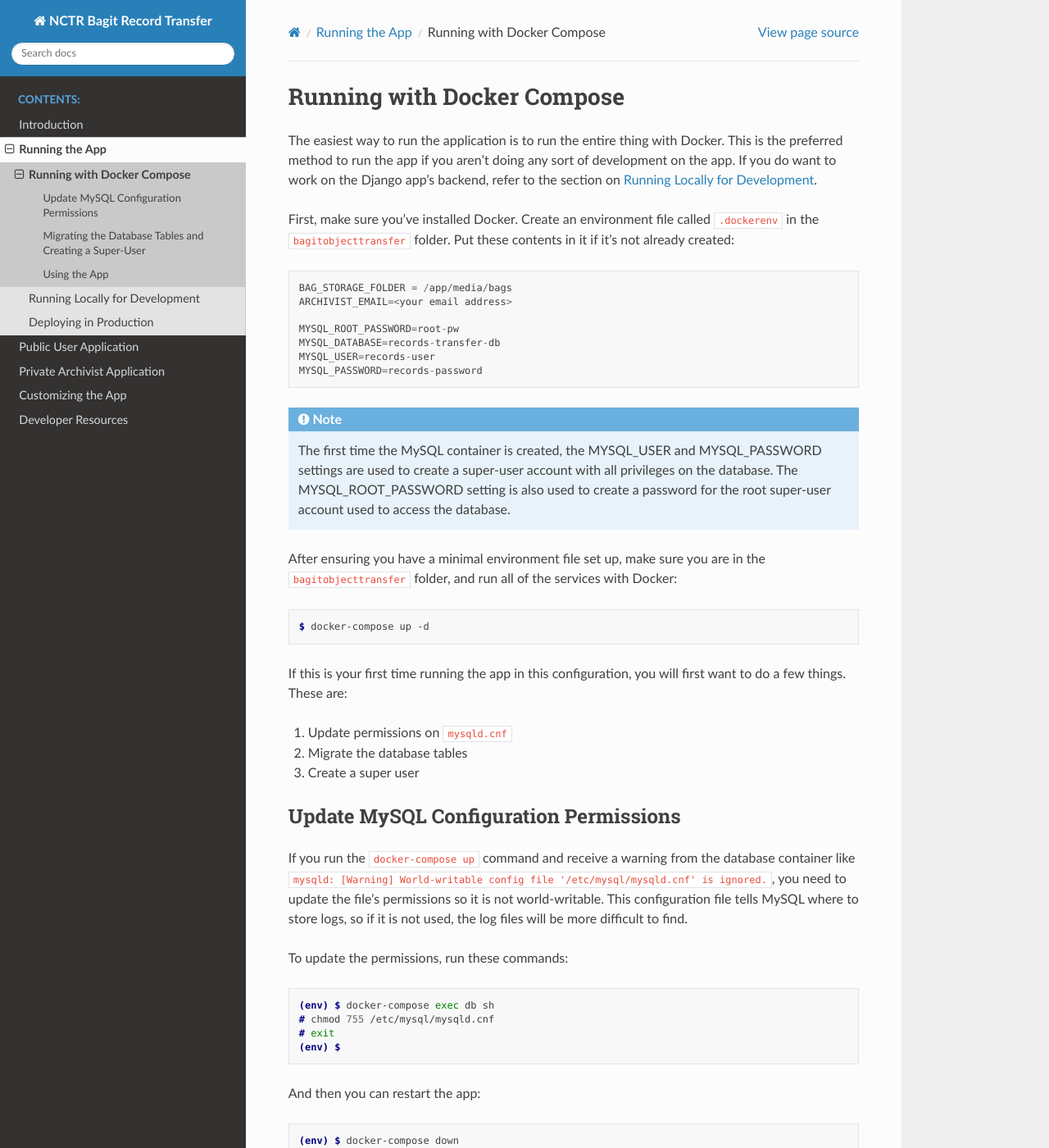
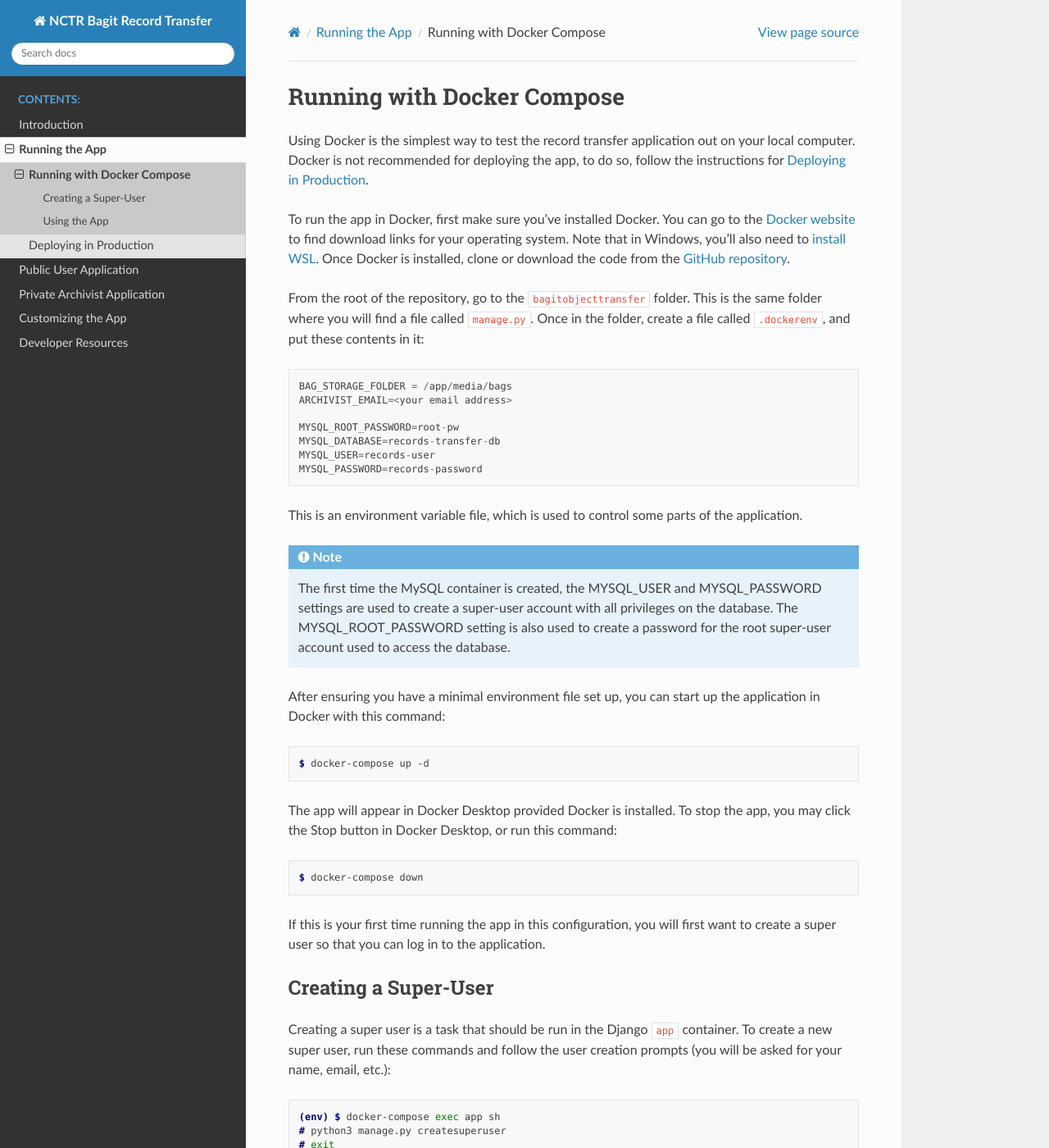
Before and after one commit to NationalCentreTruthReconciliation/Secure-Record-Transfer, a Sphinx documentation site: the page built from docs/running/docker.rst, in a window 1280 px wide and 1400 px high. Shown: the whole window at 82% size. Built offline with Sphinx 7.4.7 and the Read the Docs theme 2.0.0, drawn with Linux system fonts in a browser that asks for light colours; some of the changed text lies outside the part shown.

Commit message:
Remove "running locally" method
This method of running the app is fraught with issues, and I can never
get it to work properly. The running with docker section is sufficient.

```diff
--- a/docs/running/docker.rst
+++ b/docs/running/docker.rst
@@ -1,12 +1,20 @@
 Running with Docker Compose
 ===========================
 
-The easiest way to run the application is to run the entire thing with Docker. This is the preferred
-method to run the app if you aren't doing any sort of development on the app. If you do want to work
-on the Django app's backend, refer to the section on :ref:`Running Locally for Development`.
+Using Docker is the simplest way to test the record transfer application out on your local computer.
+Docker is not recommended for deploying the app, to do so, follow the instructions for
+:ref:`Deploying in Production`.
 
-First, make sure you've installed Docker. Create an environment file called :code:`.dockerenv` in
-the :code:`bagitobjecttransfer` folder. Put these contents in it if it's not already created:
+To run the app in Docker, first make sure you've installed Docker. You can go to the
+`Docker website <https://docs.docker.com/get-docker/>`_ to find download links for your operating
+system. Note that in Windows, you'll also need to
+`install WSL <https://docs.microsoft.com/en-us/windows/wsl/install-win10>`_. Once Docker is
+installed, clone or download the code from the
+`GitHub repository <https://github.com/danloveg/NCTR-Bagit-Record-Transfer>`_.
+
+From the root of the repository, go to the :code:`bagitobjecttransfer` folder. This is the same
+folder where you will find a file called :code:`manage.py`. Once in the folder, create a
+file called :code:`.dockerenv`, and put these contents in it:
 
 ::
 
@@ -19,6 +27,8 @@ the :code:`bagitobjecttransfer` folder. Put these contents in it if it's not alr
     MYSQL_PASSWORD=records-password
 
 
+This is an environment variable file, which is used to control some parts of the application.
+
 .. note::
 
     The first time the MySQL container is created, the MYSQL_USER and MYSQL_PASSWORD settings are
@@ -27,58 +37,35 @@ the :code:`bagitobjecttransfer` folder. Put these contents in it if it's not alr
     database.
 
 
-After ensuring you have a minimal environment file set up, make sure you are in the
-:code:`bagitobjecttransfer` folder, and run all of the services with Docker:
+After ensuring you have a minimal environment file set up, you can start up the application in
+Docker with this command:
 
 .. code-block:: console
 
     $ docker-compose up -d
 
 
-If this is your first time running the app in this configuration, you will first want to do a few
-things. These are:
-
-1. Update permissions on :code:`mysqld.cnf`
-2. Migrate the database tables
-3. Create a super user
-
-
-Update MySQL Configuration Permissions
-######################################
-
-If you run the :code:`docker-compose up` command and receive a warning from the database container
-like :code:`mysqld: [Warning] World-writable config file '/etc/mysql/mysqld.cnf' is ignored.`, you
-need to update the file's permissions so it is not world-writable. This configuration file tells
-MySQL where to store logs, so if it is not used, the log files will be more difficult to find.
-
-To update the permissions, run these commands:
+The app will appear in Docker Desktop provided Docker is installed. To stop the app, you may click
+the Stop button in Docker Desktop, or run this command:
 
 .. code-block:: console
 
-    (env) $ docker-compose exec db sh
-    # chmod 755 /etc/mysql/mysqld.cnf
-    # exit
-    (env) $
+    $ docker-compose down
 
 
-And then you can restart the app:
+If this is your first time running the app in this configuration, you will first want to create a
+super user so that you can log in to the application.
 
-.. code-block:: console
+Creating a Super-User
+#####################
 
-    (env) $ docker-compose down
-    (env) $ docker-compose up -d
-
-
-Migrating the Database Tables and Creating a Super-User
-#######################################################
-
-Migrating the database tables and creating a super user are both tasks that are run in the Django
-:code:`app` container, and so can be run one after another. To complete these tasks, run:
+Creating a super user is a task that should be run in the Django :code:`app` container. To create
+a new super user, run these commands and follow the user creation prompts (you will be asked for
+your name, email, etc.):
 
 .. code-block:: console
 
     (env) $ docker-compose exec app sh
-    # python3 manage.py migrate
     # python3 manage.py createsuperuser
     # exit
     (env) $
```
Also changed, not shown: docs/running/index.rst (+6 -12 lines), docs/running/local.rst (deleted, +0 -127 lines), 1 other file.
